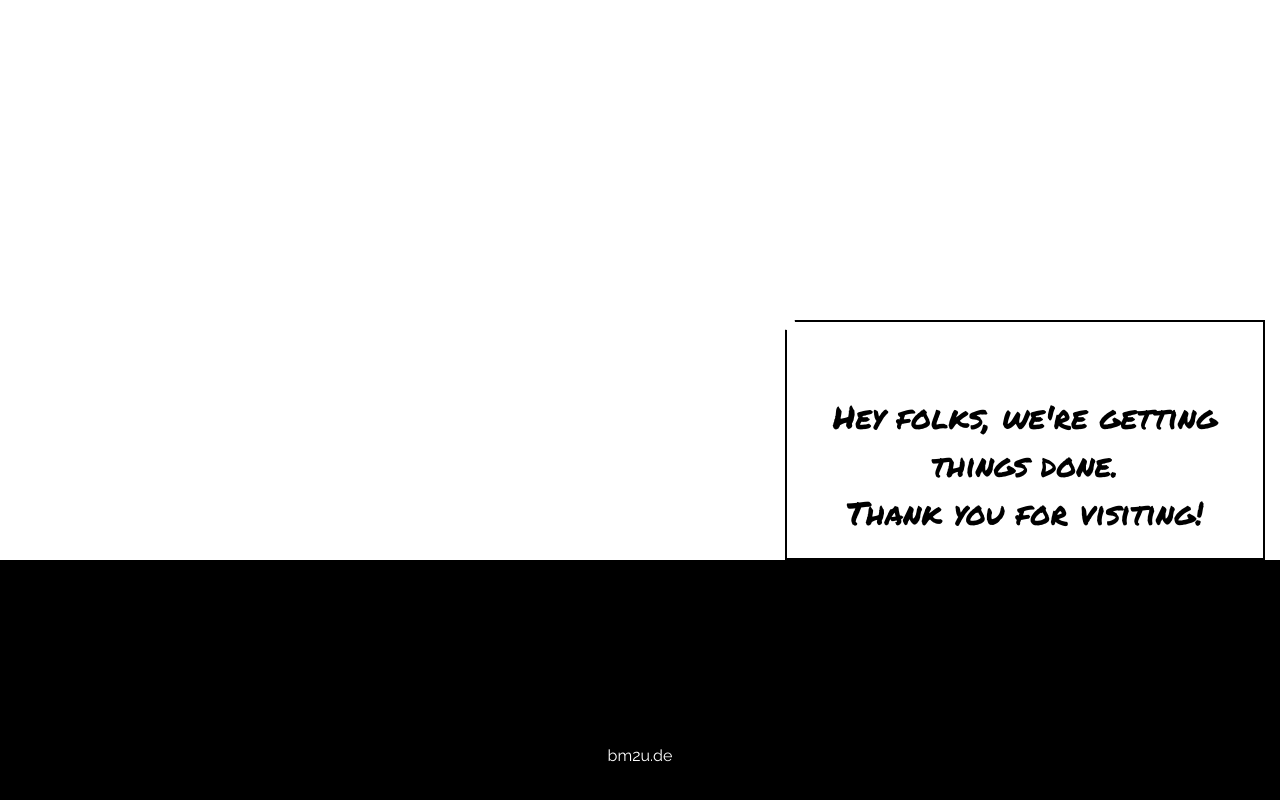
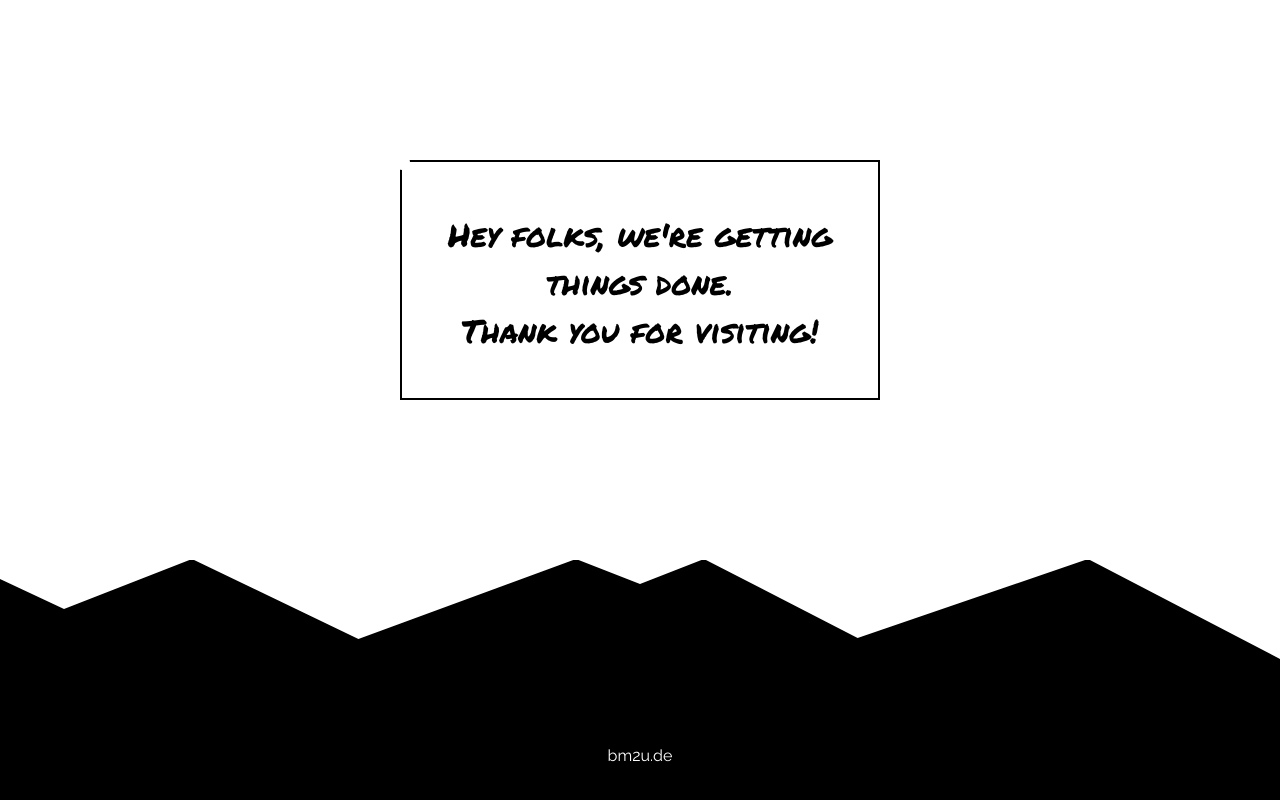
Before and after one commit to bm2u/bm2u.de, a website built with webpack: page dist/index.html in a window 1280 px wide. Built offline with nearby package versions, Linux system fonts and the light colour scheme.

Commit message:
update dist

```diff
--- a/dist/css/styles.css
+++ b/dist/css/styles.css
@@ -313,17 +313,36 @@ html, body {
   flex-wrap: wrap;
   margin-right: -15px;
   margin-left: -15px;
+  position: relative;
   background: #000;
   color: #fff;
   flex: 0 0 30%;
   font-family: 'Raleway', sans-serif; }
+  .footer-svg {
+    flex: 0 1 100%;
+    display: table; }
+    .footer-svg svg {
+      position: absolute;
+      top: -1px;
+      -webkit-transform: rotate(180deg);
+              transform: rotate(180deg);
+      width: 100%;
+      height: 100px; }
+    @media (min-width: 576px) {
+      .footer-svg .svg--sm {
+        display: none; } }
+    @media (max-width: 575.98px) {
+      .footer-svg .svg--lg {
+        display: none; } }
   .footer-content {
     position: relative;
     width: 100%;
     min-height: 1px;
     padding-right: 15px;
     padding-left: 15px;
-    margin: auto auto;
+    position: absolute;
+    bottom: 2rem;
+    vertical-align: bottom;
     text-align: center;
     font-size: 1rem; }
 
@@ -362,32 +381,24 @@ html, body {
     left: -0.5rem; } }
 
 .container {
-  display: table;
-  padding: 1em;
-  position: absolute;
-  top: 50%;
-  left: 50%;
-  -webkit-transform: translate(-50%, -50%);
-          transform: translate(-50%, -50%); }
+  position: relative;
+  margin: auto auto;
+  margin-top: 10rem;
+  text-align: center; }
   @media (min-width: 576px) {
     .container {
       width: 30rem;
       height: 15rem;
-      border: 2px solid #000;
-      padding: 0; } }
+      border: 2px solid #000; } }
 
 .badge {
-  width: 100%;
-  height: 100%;
-  position: relative;
   color: #000;
   font-family: 'Permanent Marker', cursive;
   font-weight: 400;
-  margin: 0;
   font-size: 1rem;
-  display: table-cell;
-  vertical-align: middle;
-  text-align: center; }
+  width: 100%;
+  padding-top: 3rem;
+  margin: 0; }
   @media (min-width: 576px) {
     .badge {
       font-size: 2rem; } }
--- a/dist/index.html
+++ b/dist/index.html
@@ -6,6 +6,7 @@
   <title>bm2u.de</title>
   <link href="css/styles.css" rel="stylesheet">
 </head>
+
 <body class="page">
   <div class="main">
     <div class="main-content">
@@ -16,6 +17,13 @@
     </div>
   </div>
   <div class="footer">
+    <div class="footer-svg">
+      <svg xmlns="http://www.w3.org/2000/svg" viewBox="0 0 100 100" preserveAspectRatio="none">
+        <polygon class="svg--sm" fill="white" points="0,0 30,100 65,21 90,100 100,75 100,100 0,100" />
+        <polygon class="svg--lg" fill="white" points="0,0 15,100 33,21 45,100 50,75 55,100 72,20 85,100 95,50 100,80 100,100 0,100"
+        />
+      </svg>
+    </div>
     <div class="footer-content">bm2u.de</div>
   </div>
 </body>
```
Lines whose indentation alone changed are shown as unchanged.
